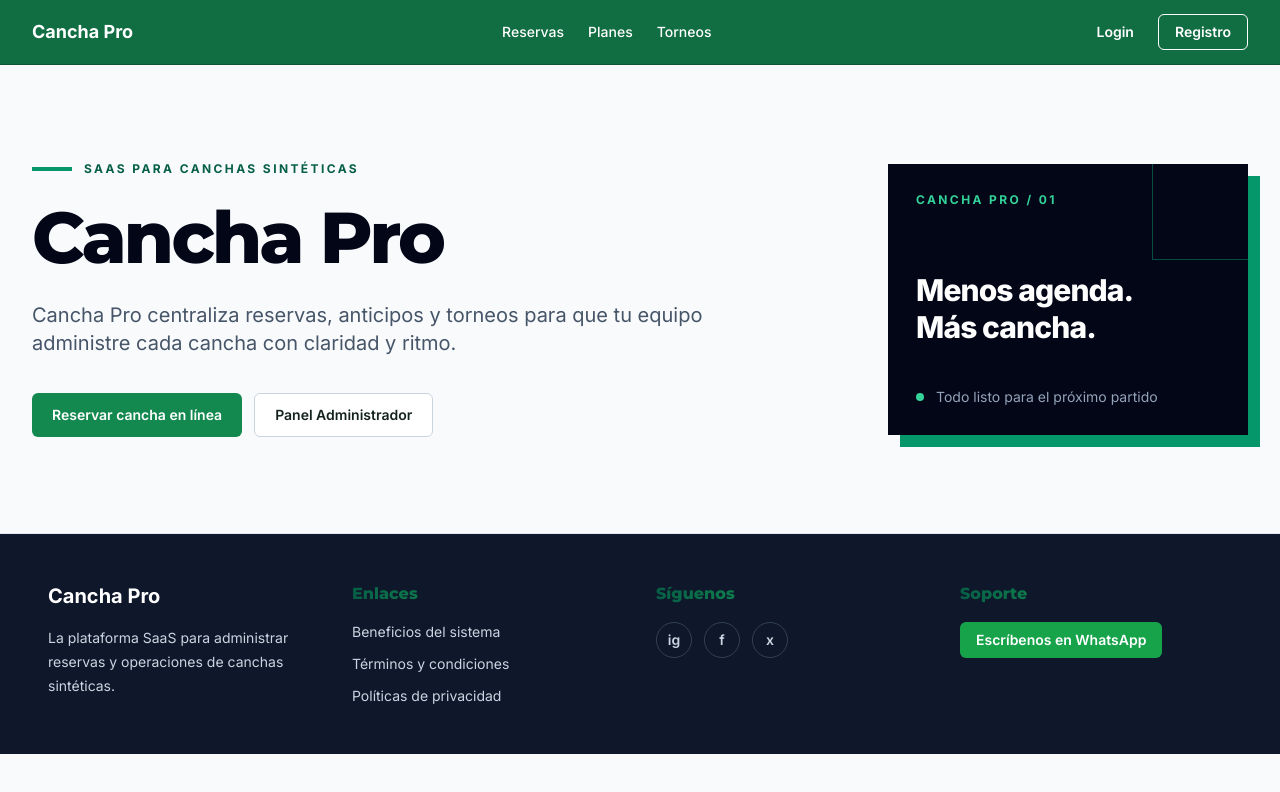
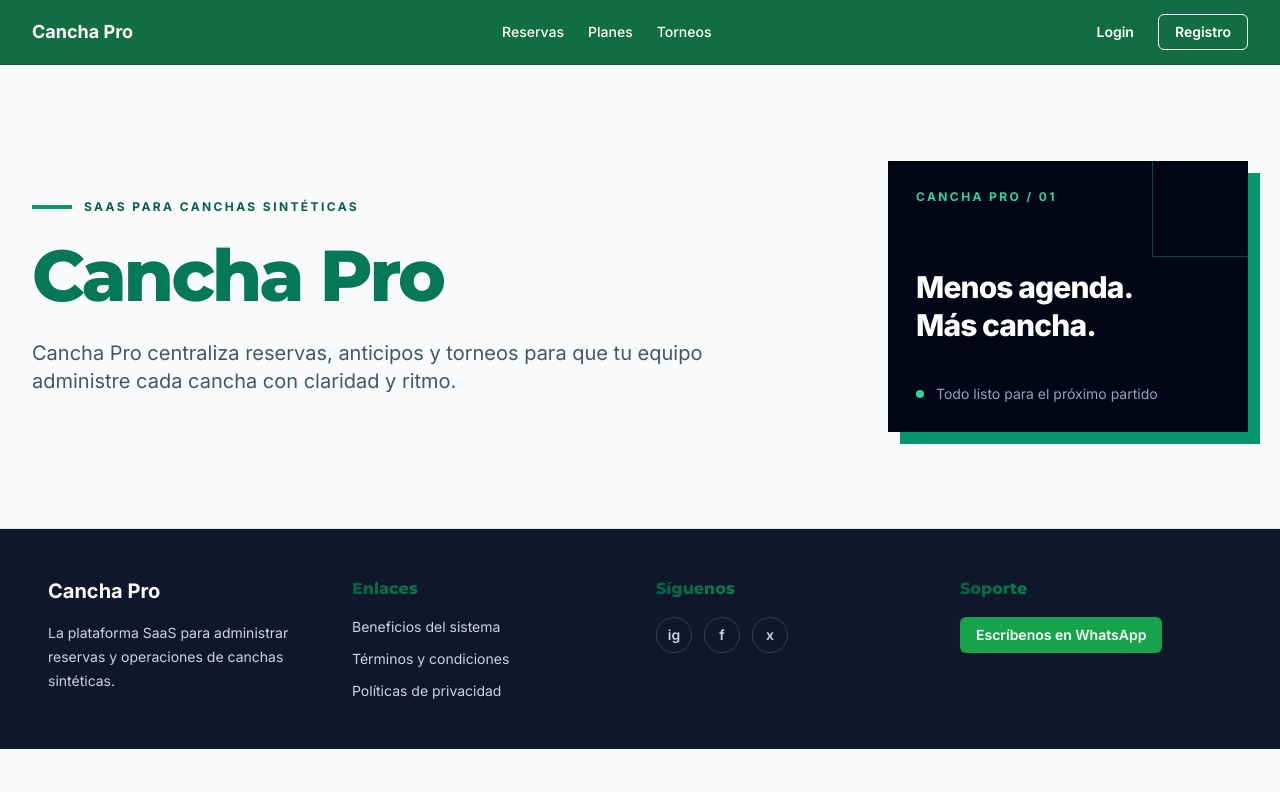
Before and after one commit to SamuelGc-py/Project_sintetica, a Next.js app: page / in a window 1280 px wide. Shown: the top 792 px of the page. Built offline with nearby package versions, Linux system fonts and the light colour scheme.

Commit message:
Remove landing action buttons and green title

```diff
--- a/src/app/(public)/page.tsx
+++ b/src/app/(public)/page.tsx
@@ -1,4 +1,3 @@
-import { ButtonLink } from "@/frontend/components/ui/button";
 import { MainLayout } from "@/frontend/components/layout/main-layout";
 
 const footerLinks = [
@@ -23,18 +22,12 @@ export default function HomePage() {
               <span className="h-1 w-10 bg-emerald-600" aria-hidden="true" />
               SaaS para canchas sintéticas
             </div>
-            <h1 className="max-w-2xl text-5xl font-extrabold leading-[0.98] tracking-[-0.04em] text-slate-950 md:text-7xl">
+            <h1 className="max-w-2xl text-5xl font-extrabold leading-[0.98] tracking-[-0.04em] text-emerald-700 md:text-7xl">
               Cancha Pro
             </h1>
             <p className="mt-7 max-w-2xl text-lg leading-8 text-slate-600 md:text-xl">
               Cancha Pro centraliza reservas, anticipos y torneos para que tu equipo administre cada cancha con claridad y ritmo.
             </p>
-            <div className="mt-9 flex flex-col gap-3 sm:flex-row">
-              <ButtonLink href="/reservas">Reservar cancha en línea</ButtonLink>
-              <ButtonLink href="/admin" variant="secondary">
-                Panel Administrador
-              </ButtonLink>
-            </div>
           </div>
 
           <div className="relative overflow-hidden bg-slate-950 p-7 text-white shadow-[12px_12px_0_0_theme(colors.emerald.600)]">
```
